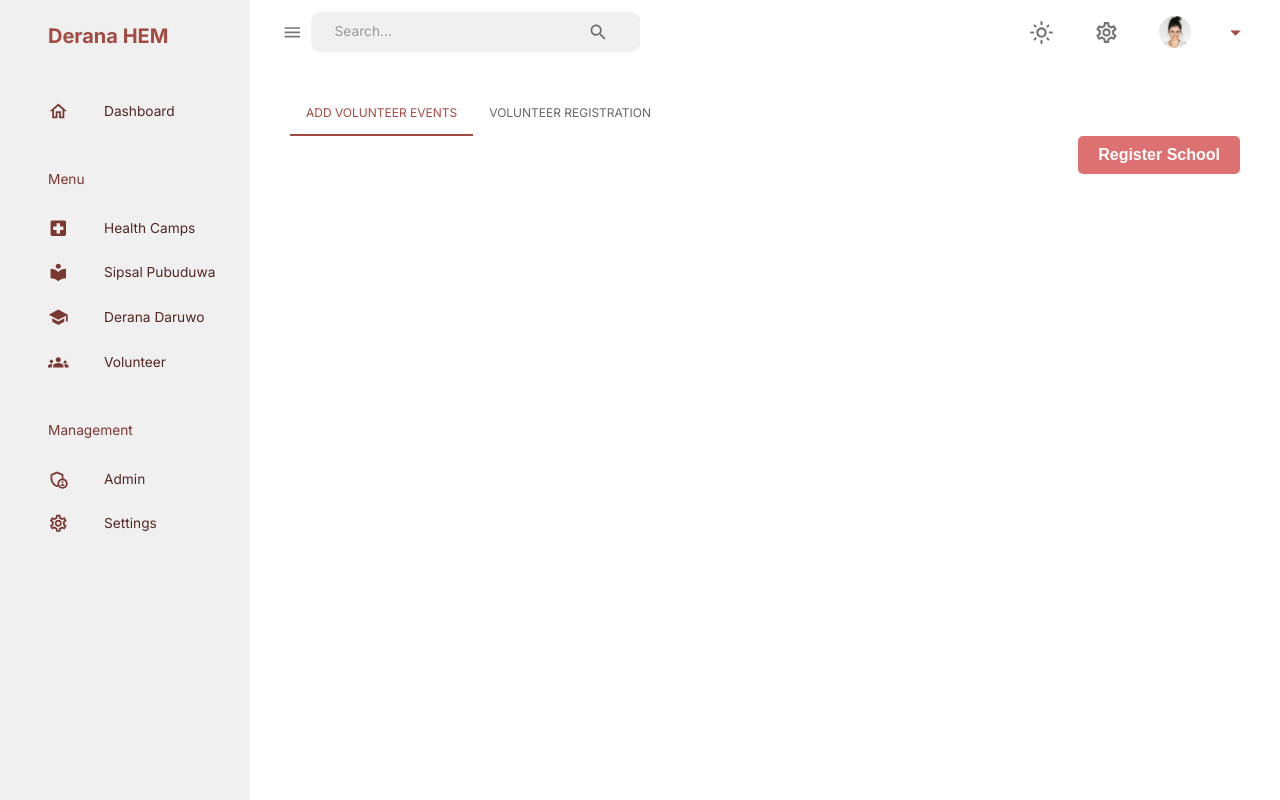
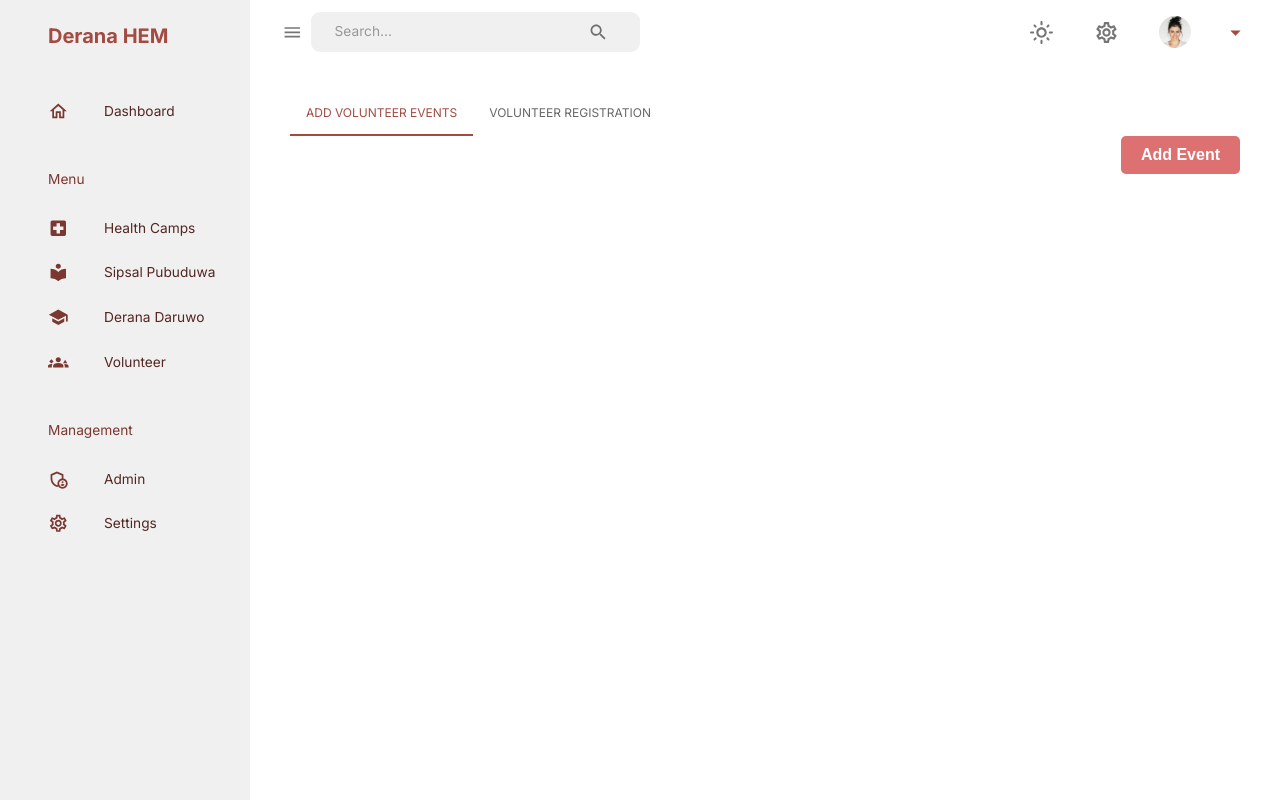
Before and after one commit to ShanodhV/ManusathDeranaHEM-main, a React (Create React App) app in the folder client/: page /Volunteer in a window 1280 px wide. Built offline with nearby package versions, Linux system fonts and the light colour scheme; no server answers.

Commit message:
change button naame to registration

```diff
--- a/client/src/scenes/Volunteer/AddVolunteerEventsTab.jsx
+++ b/client/src/scenes/Volunteer/AddVolunteerEventsTab.jsx
@@ -1,6 +1,6 @@
-import React, { useState } from "react";
 import { Box } from "@mui/material";
 import Buttons from "components/Buttons";
+import { useState } from "react";
 import AddVolunteerEventsModal from "./AddVolunteerEventsModal"; // Import the SchoolRegistrationModal component
 
 const AddVolunteerEventsTab = () => {
@@ -17,7 +17,7 @@
   return (
     <Box>
       <Box sx={{ display: "flex", justifyContent: "flex-end", mb: 2 }}>
-        <Buttons label={"Register School"} onClick={handleOpenModal} />
+        <Buttons label={"Add Event"} onClick={handleOpenModal} />
       </Box>
       {/* Render the AddVolunteerEventsModal component and pass necessary props */}
       <AddVolunteerEventsModal openModal={openModal} handleCloseModal={handleCloseModal} />
--- a/client/src/scenes/Volunteer/VolunteerRegistrationTab.jsx
+++ b/client/src/scenes/Volunteer/VolunteerRegistrationTab.jsx
@@ -1,6 +1,6 @@
-import React, { useState } from "react";
 import { Box } from "@mui/material";
 import Buttons from "components/Buttons";
+import { useState } from "react";
 import VolunteerRegistrationModal from "./VolunteerRegistrationModal"; // Import the VolunteerRegistrationModal component
 
 const VolunteerRegistrationTab = () => {
@@ -17,7 +17,7 @@
   return (
     <Box>
       <Box sx={{ display: "flex", justifyContent: "flex-end", mb: 2 }}>
-        <Buttons label={"Register School"} onClick={handleOpenModal} />
+        <Buttons label={"Register"} onClick={handleOpenModal} />
       </Box>
       {/* Render the VolunteerRegistrationModal component and pass necessary props */}
       <VolunteerRegistrationModal openModal={openModal} handleCloseModal={handleCloseModal} />
```
